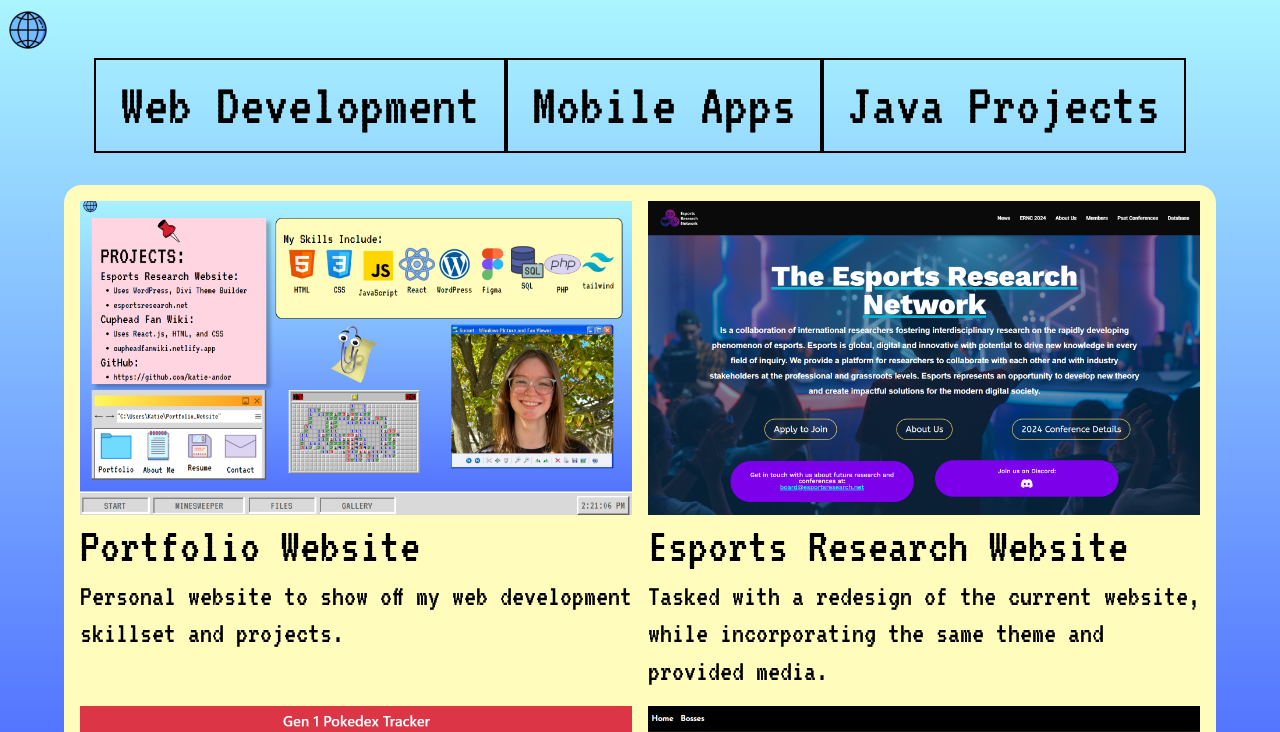
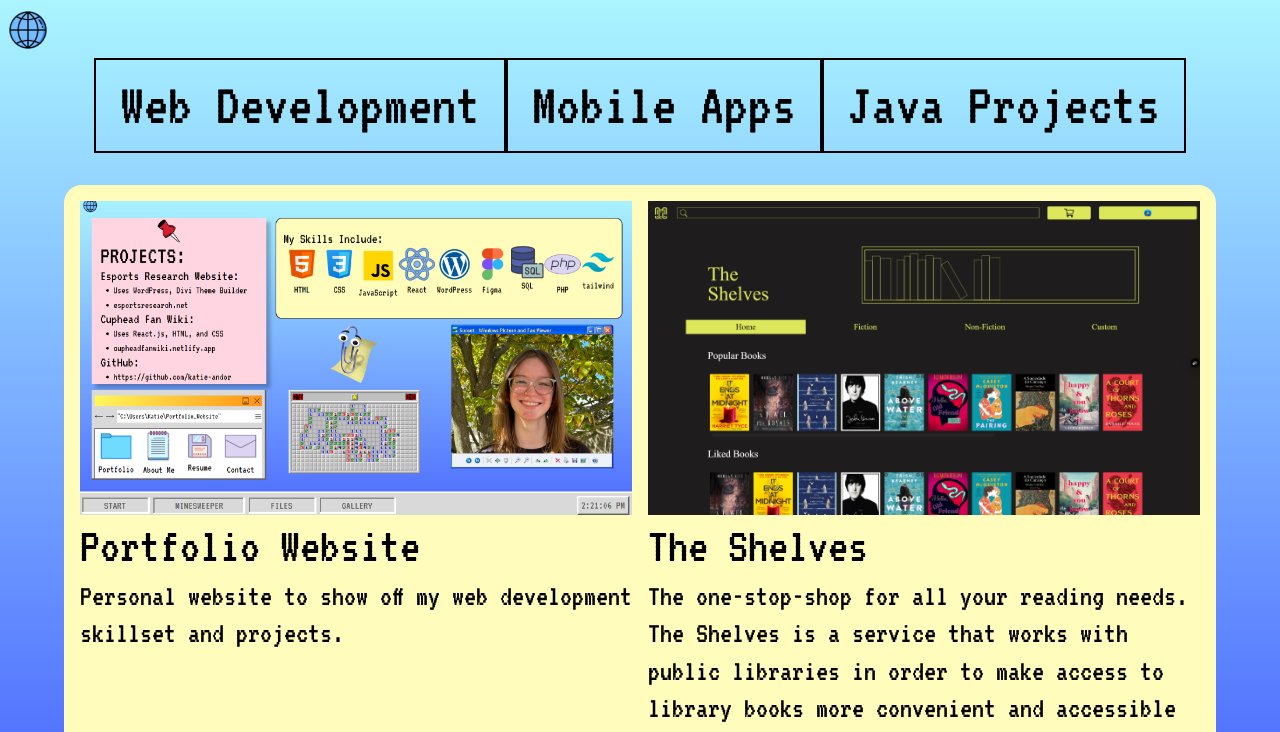
Before and after one commit to katie-andor/portfolio-website, a React (Create React App) app: page /portfolio in a window 1280 px wide. Shown: the top 732 px of the page. Built offline with nearby package versions, Linux system fonts and the light colour scheme.

Commit message:
added the shelves to project page

```diff
--- a/src/datasets/projectdata.js
+++ b/src/datasets/projectdata.js
@@ -5,6 +5,7 @@ import cuphead from '../images/projectdataimages/CupheadImage.png'
 import esports from '../images/projectdataimages/EsportsImage.png'
 import NYIT from '../images/projectdataimages/NYITImage.png'
 import quiz from '../images/projectdataimages/QuizImage.png'
+import shelves from '../images/projectdataimages/ShelvesImage.png'
 
 const projects = [
     {
@@ -13,6 +14,13 @@ const projects = [
         htmllink: 'https://github.com/katie-andor/portfolio-website',
         htmlimage: portfolio,
         htmlalt: 'placeholderalt'
+    },
+    {
+        htmltitle: 'The Shelves',
+        htmldescription: 'The one-stop-shop for all your reading needs. The Shelves is a service that works with public libraries in order to make access to library books more convenient and accessible for all.',
+        htmllink: 'https://shelves-o7hn82av3-ayman-haques-projects.vercel.app/',
+        htmlimage: shelves,
+        htmlalt: 'The homepage of the website The Shelves'
     },
     {
         htmltitle: 'Esports Research Website',
```
Also changed, not shown: src/images/projectdataimages/ShelvesImage.png (added).
